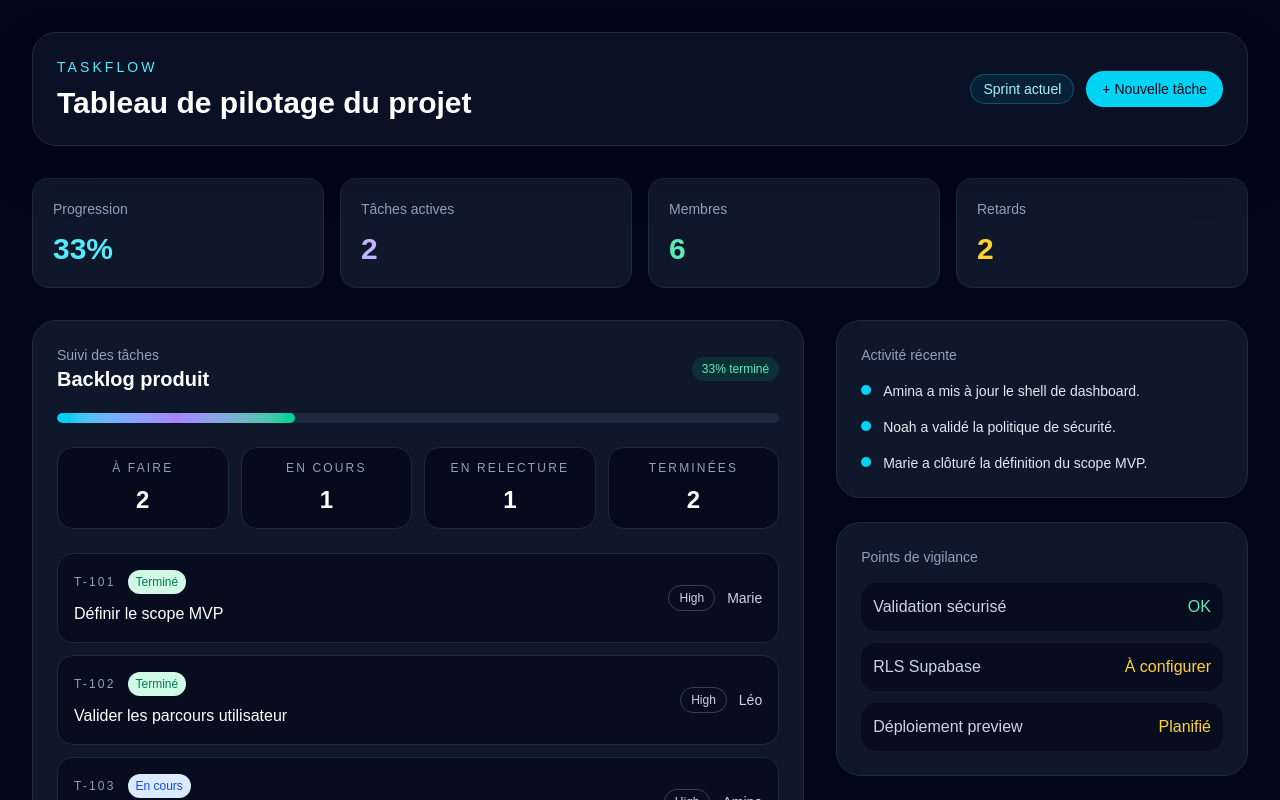
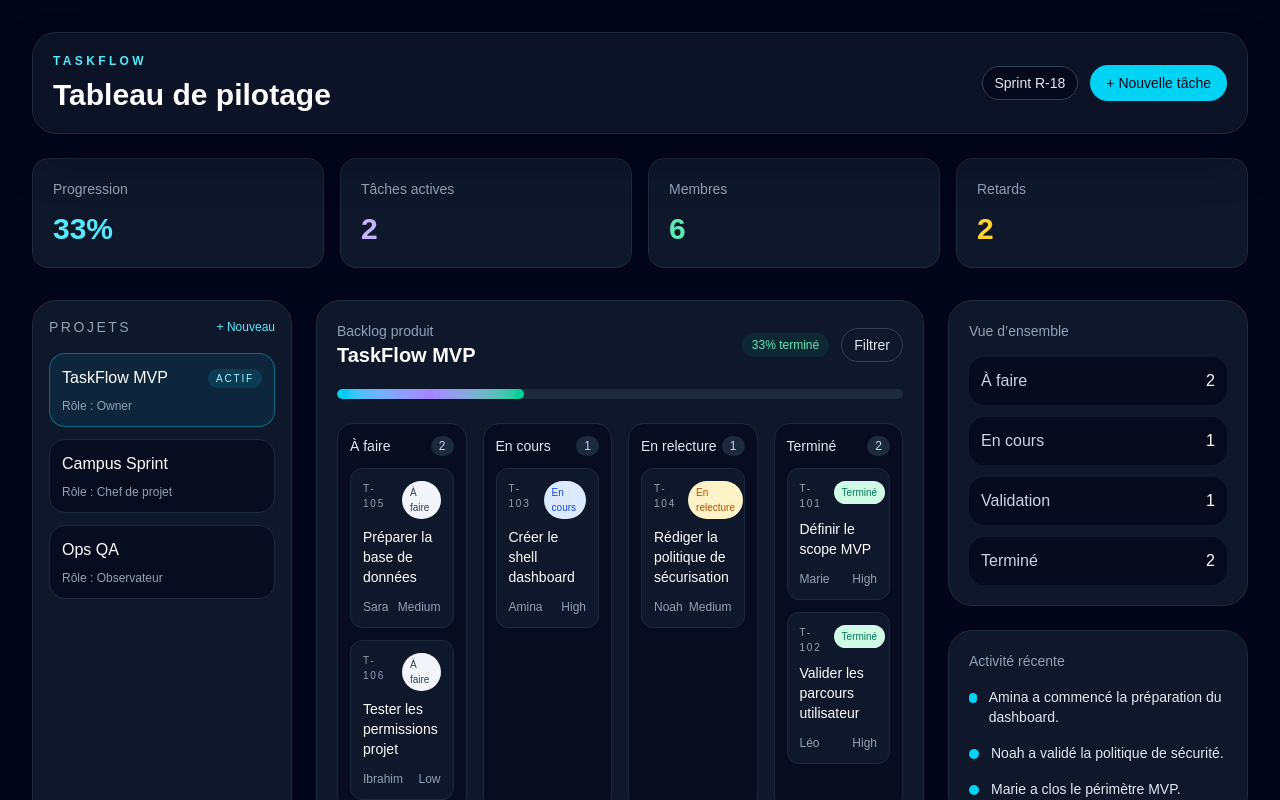
Before and after one commit to Mo-N-Ster/Taskflow, a Next.js app: page / in a window 1280 px wide. Shown: the top 800 px of the page. Built offline with nearby package versions, Linux system fonts and the light colour scheme.

Commit message:
feat: improve task board UX with project columns

```diff
--- a/src/app/page.tsx
+++ b/src/app/page.tsx
@@ -14,6 +14,14 @@ const tasks: ProjectTask[] = [
   { id: "T-105", title: "Préparer la base de données", status: "todo", assignee: "Sara", priority: "Medium" },
   { id: "T-106", title: "Tester les permissions projet", status: "todo", assignee: "Ibrahim", priority: "Low" },
 ];
+
+const projects = [
+  { name: "TaskFlow MVP", role: "Owner", active: true },
+  { name: "Campus Sprint", role: "Chef de projet", active: false },
+  { name: "Ops QA", role: "Observateur", active: false },
+];
+
+const boardColumns: TaskStatus[] = ["todo", "in_progress", "review", "done"];
 
 const statusLabels: Record<TaskStatus, string> = {
   todo: "À faire",
@@ -37,14 +45,15 @@ export default function Home() {
   return (
     <main className="min-h-screen bg-slate-950 text-slate-50">
       <div className="mx-auto max-w-7xl px-4 py-8 sm:px-6 lg:px-8">
-        <header className="mb-8 flex flex-col gap-4 rounded-3xl border border-slate-800 bg-slate-900/70 p-6 shadow-2xl shadow-slate-950/50 backdrop-blur-sm md:flex-row md:items-center md:justify-between">
+        <header className="mb-6 flex flex-col gap-4 rounded-3xl border border-slate-800 bg-slate-900/80 p-5 shadow-2xl shadow-slate-950/60 backdrop-blur-sm lg:flex-row lg:items-center lg:justify-between">
           <div>
-            <p className="text-sm uppercase tracking-[0.22em] text-cyan-300">TaskFlow</p>
-            <h1 className="mt-2 text-3xl font-semibold text-white">Tableau de pilotage du projet</h1>
+            <p className="text-xs font-semibold uppercase tracking-[0.28em] text-cyan-300">TaskFlow</p>
+            <h1 className="mt-2 text-3xl font-semibold text-white">Tableau de pilotage</h1>
           </div>
-          <div className="flex items-center gap-3">
-            <div className="rounded-full border border-cyan-400/30 bg-cyan-500/10 px-3 py-1 text-sm text-cyan-200">
-              Sprint actuel
+
+          <div className="flex flex-wrap items-center gap-3">
+            <div className="rounded-full border border-slate-700 bg-slate-950/70 px-3 py-1.5 text-sm text-slate-200">
+              Sprint R-18
             </div>
             <button className="rounded-full bg-cyan-400 px-4 py-2 text-sm font-medium text-slate-950 transition hover:bg-cyan-300">
               + Nouvelle tâche
@@ -66,91 +75,132 @@ export default function Home() {
           ))}
         </section>
 
-        <section className="grid gap-8 lg:grid-cols-[1.5fr_0.8fr]">
-          <div className="rounded-3xl border border-slate-800 bg-slate-900 p-6">
-            <div className="mb-5 flex items-center justify-between">
+        <section className="grid gap-6 xl:grid-cols-[260px_minmax(0,1fr)_300px]">
+          <aside className="rounded-3xl border border-slate-800 bg-slate-900 p-4">
+            <div className="mb-4 flex items-center justify-between">
+              <h2 className="text-sm uppercase tracking-[0.18em] text-slate-400">Projets</h2>
+              <button className="text-xs text-cyan-300">+ Nouveau</button>
+            </div>
+
+            <div className="space-y-3">
+              {projects.map((project) => (
+                <button
+                  key={project.name}
+                  className={`w-full rounded-2xl border p-3 text-left transition ${
+                    project.active
+                      ? "border-cyan-400/40 bg-cyan-500/10"
+                      : "border-slate-800 bg-slate-950/60 hover:border-slate-700"
+                  }`}
+                >
+                  <div className="flex items-center justify-between gap-3">
+                    <p className="font-medium text-white">{project.name}</p>
+                    {project.active ? (
+                      <span className="rounded-full bg-cyan-500/15 px-2 py-0.5 text-[10px] uppercase tracking-[0.18em] text-cyan-200">
+                        actif
+                      </span>
+                    ) : null}
+                  </div>
+                  <p className="mt-2 text-xs text-slate-400">Rôle : {project.role}</p>
+                </button>
+              ))}
+            </div>
+          </aside>
+
+          <div className="rounded-3xl border border-slate-800 bg-slate-900 p-5">
+            <div className="mb-5 flex flex-col gap-3 md:flex-row md:items-center md:justify-between">
               <div>
-                <p className="text-sm text-slate-400">Suivi des tâches</p>
-                <h2 className="text-xl font-semibold text-white">Backlog produit</h2>
+                <p className="text-sm text-slate-400">Backlog produit</p>
+                <h2 className="text-xl font-semibold text-white">TaskFlow MVP</h2>
               </div>
-              <span className="rounded-full bg-emerald-500/15 px-2.5 py-1 text-xs font-medium text-emerald-300">
-                {completion}% terminé
-              </span>
+
+              <div className="flex items-center gap-3">
+                <span className="rounded-full bg-emerald-500/10 px-2.5 py-1 text-xs font-medium text-emerald-300">
+                  {completion}% terminé
+                </span>
+                <button className="rounded-full border border-slate-700 px-3 py-1.5 text-sm text-slate-200">
+                  Filtrer
+                </button>
+              </div>
             </div>
 
             <div className="mb-6 overflow-hidden rounded-full bg-slate-800">
               <div className="h-2.5 rounded-full bg-gradient-to-r from-cyan-400 via-violet-400 to-emerald-400" style={{ width: `${completion}%` }} />
             </div>
 
-            <div className="mb-6 grid gap-3 sm:grid-cols-4">
-              {[
-                { label: "À faire", value: statusCounts.todo },
-                { label: "En cours", value: statusCounts.in_progress },
-                { label: "En relecture", value: statusCounts.review },
-                { label: "Terminées", value: statusCounts.done },
-              ].map((item) => (
-                <div key={item.label} className="rounded-2xl border border-slate-800 bg-slate-950/70 p-3 text-center">
-                  <p className="text-xs uppercase tracking-[0.18em] text-slate-400">{item.label}</p>
-                  <p className="mt-2 text-2xl font-semibold text-white">{item.value}</p>
-                </div>
-              ))}
-            </div>
+            <div className="grid gap-4 xl:grid-cols-4">
+              {boardColumns.map((column) => {
+                const columnTasks = tasks.filter((task) => task.status === column);
 
-            <div className="space-y-3">
-              {tasks.map((task) => (
-                <div key={task.id} className="flex flex-col gap-3 rounded-2xl border border-slate-800 bg-slate-950/60 p-4 md:flex-row md:items-center md:justify-between">
-                  <div>
-                    <div className="flex items-center gap-3">
-                      <span className="text-xs font-medium uppercase tracking-[0.18em] text-slate-400">{task.id}</span>
-                      <span className={`inline-flex rounded-full px-2 py-1 text-xs font-medium ${statusClasses[task.status]}`}>
-                        {statusLabels[task.status]}
+                return (
+                  <div key={column} className="rounded-2xl border border-slate-800 bg-slate-950/60 p-3">
+                    <div className="mb-3 flex items-center justify-between">
+                      <h3 className="text-sm font-medium text-slate-200">{statusLabels[column]}</h3>
+                      <span className="rounded-full bg-slate-800 px-2 py-0.5 text-xs text-slate-300">
+                        {columnTasks.length}
                       </span>
                     </div>
-                    <p className="mt-2 text-base font-medium text-white">{task.title}</p>
+
+                    <div className="space-y-3">
+                      {columnTasks.length === 0 ? (
+                        <div className="rounded-xl border border-dashed border-slate-700 p-3 text-xs text-slate-500">
+                          Aucune tâche
+                        </div>
+                      ) : (
+                        columnTasks.map((task) => (
+                          <article key={task.id} className="rounded-xl border border-slate-800 bg-slate-900 p-3">
+                            <div className="flex items-start justify-between gap-3">
+                              <span className="text-[10px] uppercase tracking-[0.18em] text-slate-400">{task.id}</span>
+                              <span className={`inline-flex rounded-full px-2 py-1 text-[10px] font-medium ${statusClasses[task.status]}`}>
+                                {statusLabels[task.status]}
+                              </span>
+                            </div>
+                            <p className="mt-2 text-sm font-medium text-white">{task.title}</p>
+                            <div className="mt-3 flex items-center justify-between text-xs text-slate-400">
+                              <span>{task.assignee}</span>
+                              <span>{task.priority}</span>
+                            </div>
+                          </article>
+                        ))
+                      )}
+                    </div>
                   </div>
-
-                  <div className="flex items-center gap-3 md:justify-end">
-                    <span className="rounded-full border border-slate-700 px-2.5 py-1 text-xs text-slate-300">
-                      {task.priority}
-                    </span>
-                    <span className="text-sm text-slate-300">{task.assignee}</span>
-                  </div>
-                </div>
-              ))}
+                );
+              })}
             </div>
           </div>
 
           <aside className="space-y-6">
-            <div className="rounded-3xl border border-slate-800 bg-slate-900 p-6">
+            <div className="rounded-3xl border border-slate-800 bg-slate-900 p-5">
+              <p className="text-sm text-slate-400">Vue d’ensemble</p>
+              <div className="mt-4 space-y-3">
+                {[
+                  { label: "À faire", value: statusCounts.todo },
+                  { label: "En cours", value: statusCounts.in_progress },
+                  { label: "Validation", value: statusCounts.review },
+                  { label: "Terminé", value: statusCounts.done },
+                ].map((item) => (
+                  <div key={item.label} className="flex items-center justify-between rounded-2xl bg-slate-950/70 p-3">
+                    <span className="text-slate-300">{item.label}</span>
+                    <span className="font-medium text-white">{item.value}</span>
+                  </div>
+                ))}
+              </div>
+            </div>
+
+            <div className="rounded-3xl border border-slate-800 bg-slate-900 p-5">
               <p className="text-sm text-slate-400">Activité récente</p>
               <ul className="mt-4 space-y-4 text-sm text-slate-200">
                 {[
-                  "Amina a mis à jour le shell de dashboard.",
+                  "Amina a commencé la préparation du dashboard.",
                   "Noah a validé la politique de sécurité.",
-                  "Marie a clôturé la définition du scope MVP.",
+                  "Marie a clos le périmètre MVP.",
                 ].map((entry) => (
                   <li key={entry} className="flex gap-3">
-                    <span className="mt-1 h-2.5 w-2.5 rounded-full bg-cyan-400" />
+                    <span className="mt-1.5 h-2.5 w-2.5 rounded-full bg-cyan-400" />
                     <span>{entry}</span>
                   </li>
                 ))}
               </ul>
-            </div>
-
-            <div className="rounded-3xl border border-slate-800 bg-slate-900 p-6">
-              <p className="text-sm text-slate-400">Points de vigilance</p>
-              <div className="mt-4 space-y-3">
-                {[
-                  { label: "Validation sécurisé", value: "OK" },
-                  { label: "RLS Supabase", value: "À configurer" },
-                  { label: "Déploiement preview", value: "Planifié" },
-                ].map((item) => (
-                  <div key={item.label} className="flex items-center justify-between rounded-2xl bg-slate-950/60 p-3">
-                    <span className="text-slate-300">{item.label}</span>
-                    <span className={item.value === "OK" ? "text-emerald-300" : "text-amber-300"}>{item.value}</span>
-                  </div>
-                ))}
-              </div>
             </div>
           </aside>
         </section>
```
